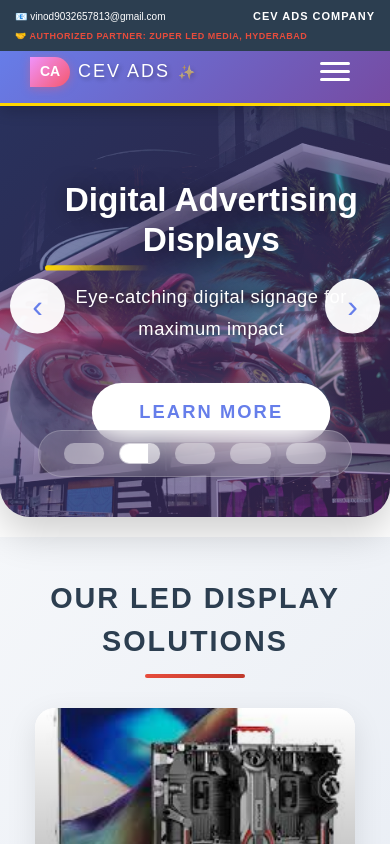
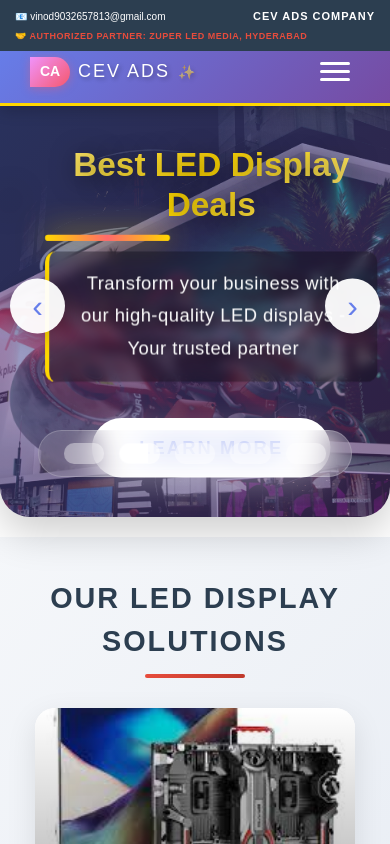
Before and after one commit to purushothamsoldier/cev-ads-company, a React (Vite) app: page /#/ in a window 390 px wide. Shown: the top 844 px of the page. Built offline with nearby package versions, Linux system fonts and the light colour scheme.

Commit message:
Update slider text with compelling copy and add premium design effects

```diff
--- a/src/App.css
+++ b/src/App.css
@@ -456,14 +456,20 @@ main {
     margin-bottom: 15px;
   }
 
+  .slide-content h2::before {
+    left: -35px;
+    font-size: 0.5em;
+  }
+
   .slide-content h2::after {
-    width: 60px;
-    height: 3px;
+    width: 80px;
+    height: 4px;
+    bottom: -10px;
   }
 
   .slide-content p {
     font-size: 1em;
-    margin-bottom: 25px;
+    padding: 12px 18px;
   }
 
   .cta-button {
@@ -1499,33 +1505,78 @@ main {
 
 .slide-content h2 {
   font-size: 4em;
-  margin-bottom: 20px;
+  margin-bottom: 25px;
   font-weight: 800;
   line-height: 1.2;
-  text-shadow: 2px 2px 20px rgba(0,0,0,0.5);
+  text-shadow: 3px 3px 25px rgba(0,0,0,0.6);
   color: white;
   position: relative;
   display: inline-block;
+  background: linear-gradient(135deg, #ffffff 0%, #ffd700 50%, #ffffff 100%);
+  -webkit-background-clip: text;
+  -webkit-text-fill-color: transparent;
+  background-clip: text;
+  animation: shimmer 3s ease-in-out infinite;
+  background-size: 200% auto;
+}
+
+@keyframes shimmer {
+  0% {
+    background-position: 0% center;
+  }
+  50% {
+    background-position: 100% center;
+  }
+  100% {
+    background-position: 0% center;
+  }
+}
+
+.slide-content h2::before {
+  content: '✨';
+  position: absolute;
+  left: -50px;
+  top: 50%;
+  transform: translateY(-50%);
+  font-size: 0.6em;
+  animation: sparkle 2s ease-in-out infinite;
 }
 
 .slide-content h2::after {
   content: '';
   position: absolute;
-  bottom: -10px;
+  bottom: -15px;
   left: 0;
-  width: 100px;
-  height: 5px;
-  background: linear-gradient(90deg, #ffd700 0%, transparent 100%);
-  border-radius: 5px;
+  width: 120px;
+  height: 6px;
+  background: linear-gradient(90deg, #ffd700 0%, #ff6b6b 50%, #ffd700 100%);
+  border-radius: 10px;
+  box-shadow: 0 0 20px rgba(255, 215, 0, 0.6);
+  animation: underlineGlow 2s ease-in-out infinite;
+}
+
+@keyframes underlineGlow {
+  0%, 100% {
+    box-shadow: 0 0 20px rgba(255, 215, 0, 0.6);
+  }
+  50% {
+    box-shadow: 0 0 30px rgba(255, 215, 0, 0.9);
+  }
 }
 
 .slide-content p {
-  font-size: 1.3em;
+  font-size: 1.35em;
   margin-bottom: 35px;
-  text-shadow: 1px 1px 10px rgba(0,0,0,0.7);
+  text-shadow: 2px 2px 15px rgba(0,0,0,0.8);
   line-height: 1.8;
-  font-weight: 300;
+  font-weight: 400;
   letter-spacing: 0.5px;
+  color: white;
+  background: rgba(0, 0, 0, 0.3);
+  padding: 15px 25px;
+  border-radius: 10px;
+  border-left: 4px solid #ffd700;
+  backdrop-filter: blur(5px);
 }
 
 .cta-button {
--- a/src/pages/Home.jsx
+++ b/src/pages/Home.jsx
@@ -7,32 +7,32 @@ function Home() {
     {
       id: 1,
       image: "./images/i.avif",
-      title: "Premium LED Display Solutions",
-      description: "High-resolution LED displays for indoor and outdoor applications"
+      title: "Looking to Buy LED Displays?",
+      description: "You've come to the right place! Premium quality LED solutions at competitive prices"
     },
     {
       id: 2,
       image: "./images/i2.avif",
-      title: "Digital Advertising Displays",
-      description: "Eye-catching digital signage for maximum impact"
+      title: "Best LED Display Deals",
+      description: "Transform your business with our high-quality LED displays - Your trusted partner"
     },
     {
       id: 3,
       image: "https://images.unsplash.com/photo-1540575467063-178a50c2df87?w=1920&q=80",
-      title: "Interactive LED Video Walls",
-      description: "Engaging interactive displays for modern businesses"
+      title: "Want LED Video Walls?",
+      description: "This is the perfect place! Expert installation and unbeatable quality guaranteed"
     },
     {
       id: 4,
       image: "https://images.unsplash.com/photo-1531297484001-80022131f5a1?w=1920&q=80",
-      title: "Outdoor LED Billboards",
-      description: "Large-scale outdoor LED installations for advertising"
+      title: "LED Displays Made Easy",
+      description: "From consultation to installation - We make buying LED displays simple and affordable"
     },
     {
       id: 5,
       image: "./images/led-display-lifetime.jpg",
-      title: "Corporate Display Solutions",
-      description: "Professional LED displays for corporate environments"
+      title: "Your LED Display Destination",
+      description: "Quality products, expert service, competitive prices - Everything you need in one place"
     }
   ]
 
```
